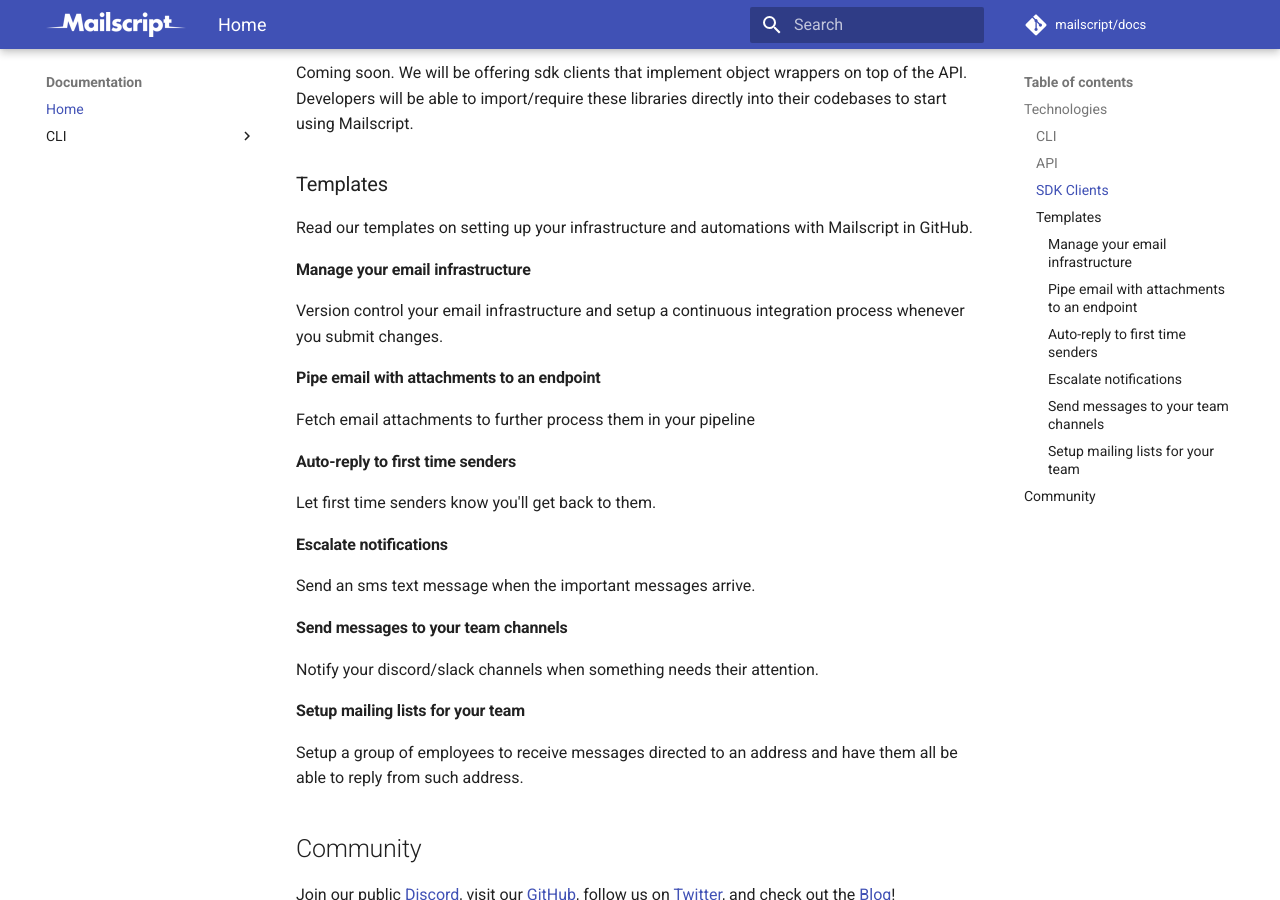
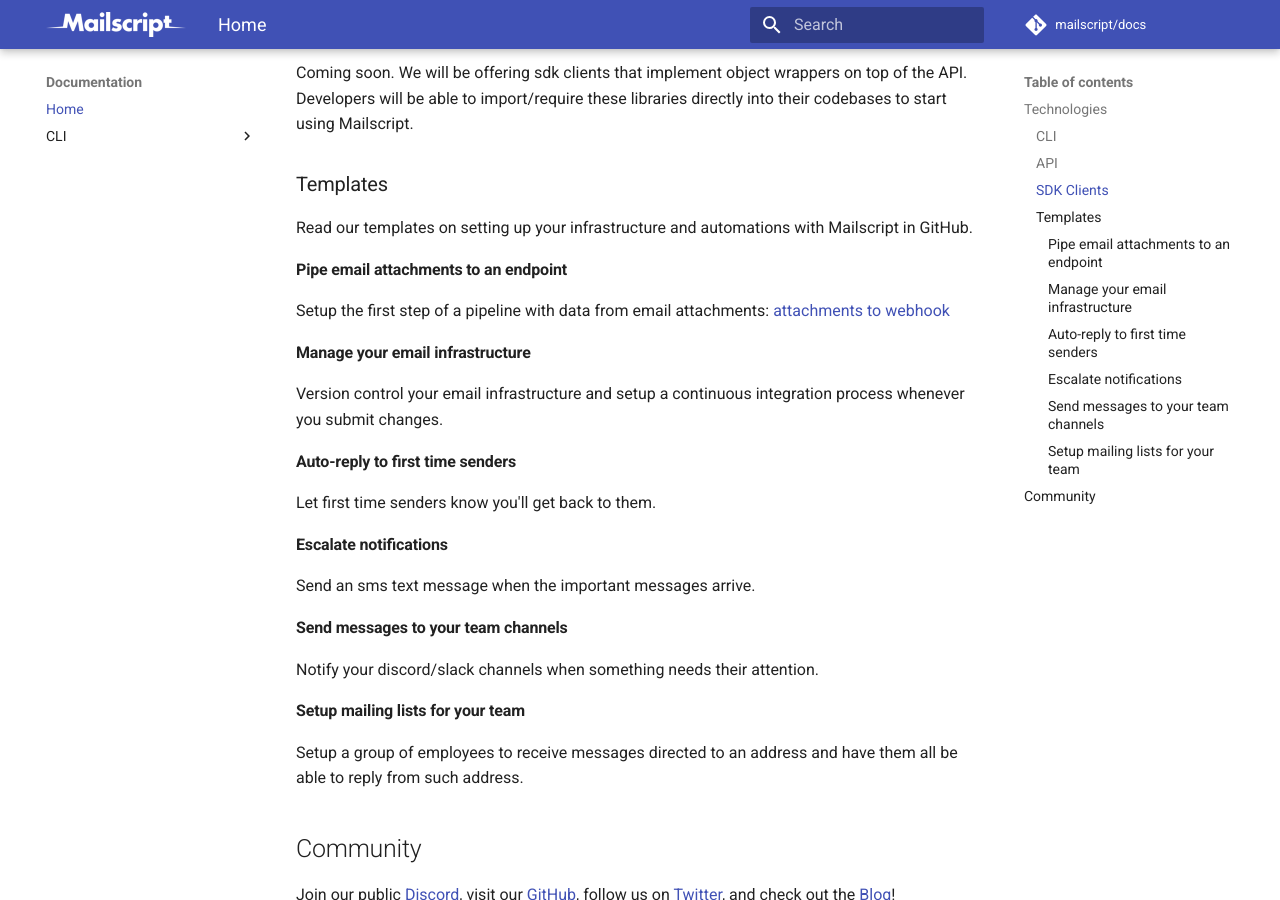
Before and after one commit to vaultec81/docs, an MkDocs documentation site: the page built from docs/index.md, in a window 1280 px wide and 900 px high, scrolled down 1044 px. Built offline with MkDocs 1.6.1 and Material for MkDocs 9.7.7, drawn with Linux system fonts in a browser that asks for light colours; comment, search, counter and statistics services are not loaded.

Commit message:
Udpate templates with attachments to webhook link

```diff
--- a/docs/index.md
+++ b/docs/index.md
@@ -36,13 +36,13 @@
 
 Read our templates on setting up your infrastructure and automations with Mailscript in GitHub.
 
+#### Pipe email attachments to an endpoint
+
+Setup the first step of a pipeline with data from email attachments: [attachments to webhook](https://github.com/mailscript/template-attachments-to-webhook)
+
 #### Manage your email infrastructure
 
 Version control your email infrastructure and setup a continuous integration process whenever you submit changes.
-
-#### Pipe email with attachments to an endpoint
-
-Fetch email attachments to further process them in your pipeline
 
 #### Auto-reply to first time senders
 
```
